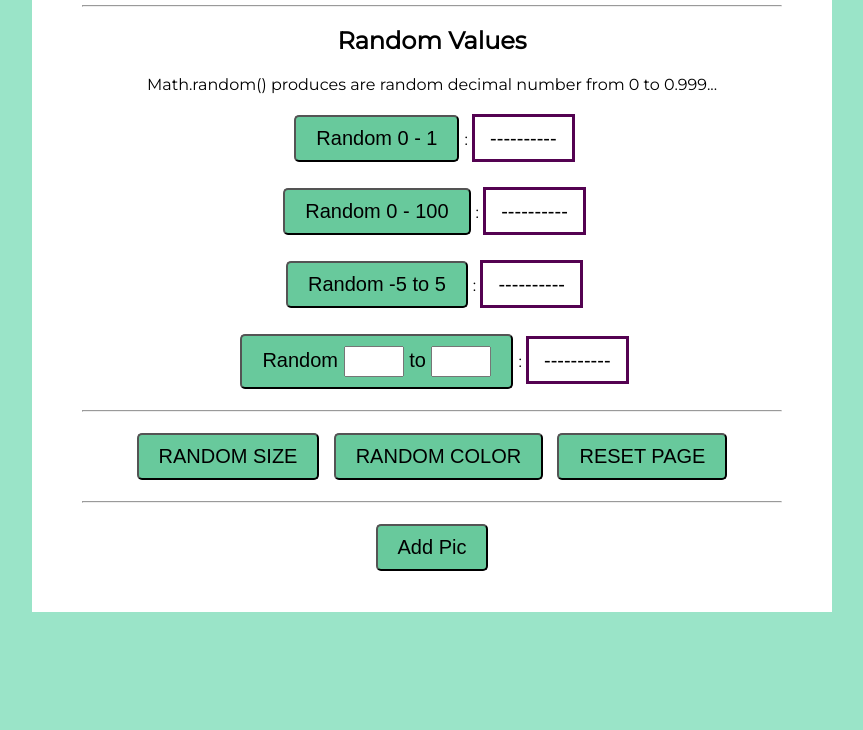
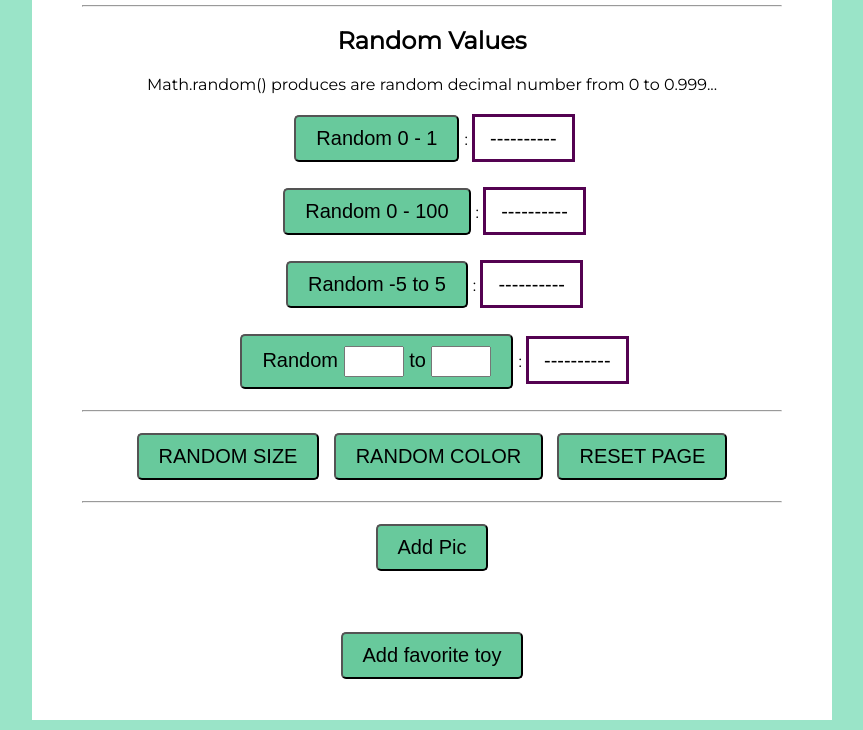
Before and after one commit to KingSammy2025/Incrementor, a plain HTML site: page index.html in a window 1280 px wide. Shown: the part 678-1408 px from the top of the page, without its empty margins (208-1071 px from the left). Before the commit the page ends 1300 px from the top, so only its background shows below. Drawn offline with Linux system fonts and the light colour scheme.

Commit message:
Update index.html

```diff
--- a/index.html
+++ b/index.html
@@ -1,4 +1,4 @@
-<!DOCTYPE html>
+  <!DOCTYPE html>
 <html id="HTML">
   <head>
     <link rel="preconnect" href="https://fonts.googleapis.com" />
@@ -12,7 +12,7 @@
     <title>repl.it</title>
     <link href="style.css" rel="stylesheet" type="text/css" />
   </head>
-  <body>
+  <body id="thebody">
     <h1>Incrementing Variables & Random Values</h1>
     <hr />
 
@@ -74,6 +74,10 @@
 
     <p><button id="pic-btn">Add Pic</button></p>
     <div id="pic-container"></div>
+    <br />
+
+    <p><button id="pic-btn2">Add favorite toy</button></p>
+    <div id="pic-container2"></div>
 
     <script defer src="script.js"></script>
   </body>
```
